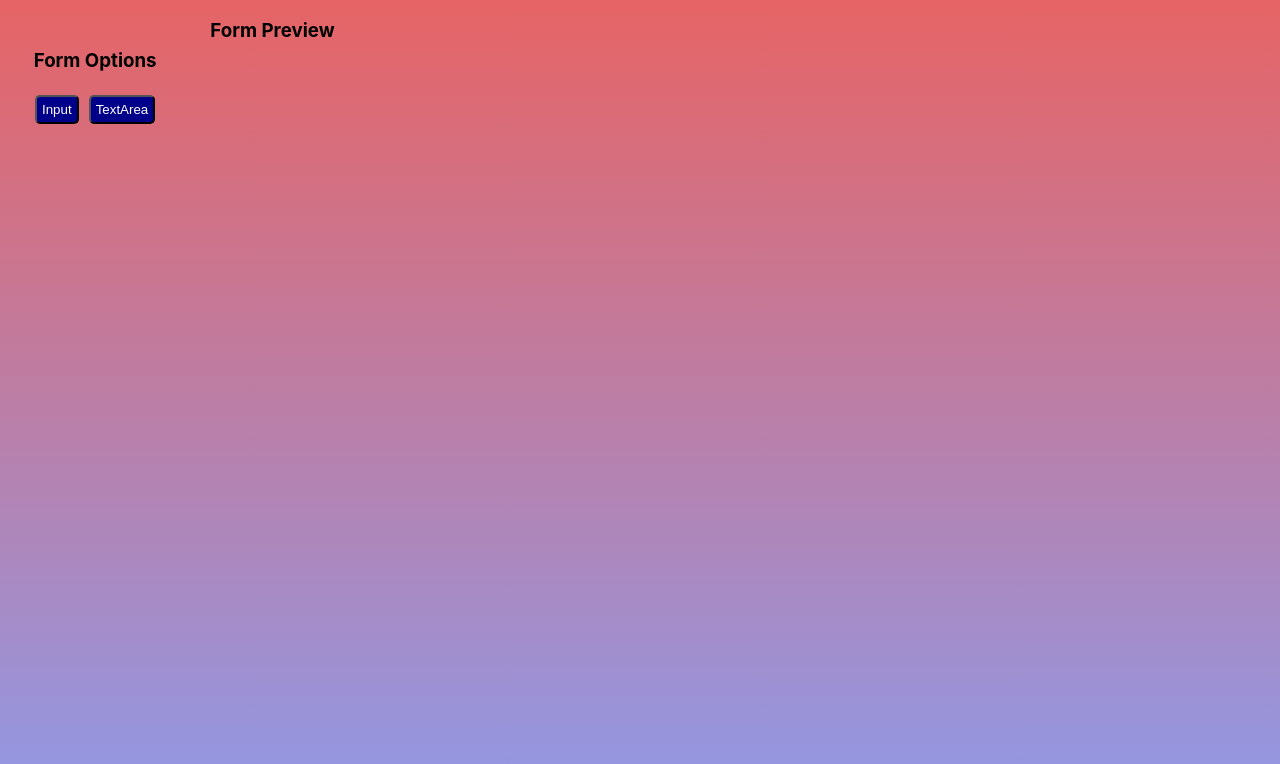
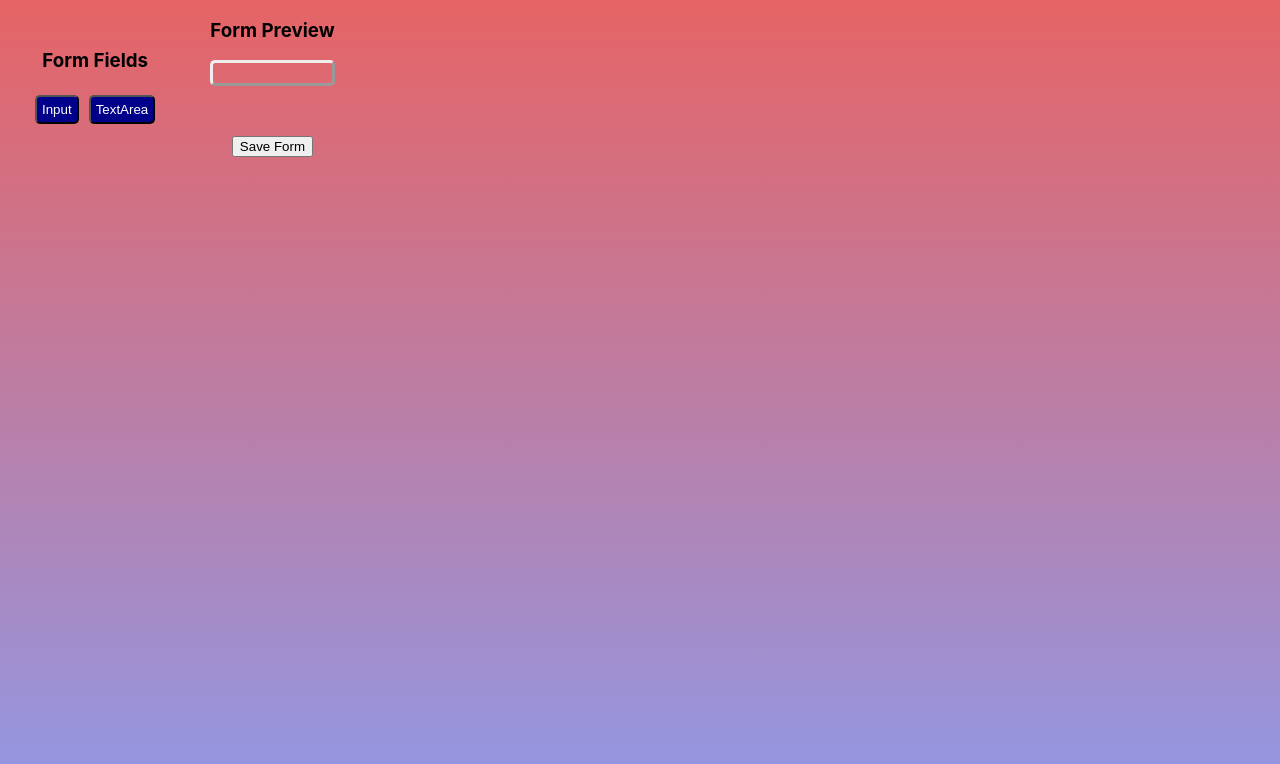
Before and after one commit to BryceCreamCone/form-builder, a React (Create React App) app: page /forms/create in a window 1280 px wide. Shown: the top 764 px of the page. Built offline with nearby package versions, Linux system fonts and the light colour scheme; what react-router-redux would draw is missing.

Commit message:
Styled FormPreview

```diff
--- a/src/actions/actionCreators.js
+++ b/src/actions/actionCreators.js
@@ -3,6 +3,16 @@ export const ADD_FIELD = 'ADD_FIELD';
 export function addField(fieldType) {
   return {
     type: ADD_FIELD,
-    fieldType
+    fieldType,
   }
 }
+
+
+export const SAVE_FORM = 'SAVE_FORM';
+
+export function saveForm(fields) {
+  return {
+    type: SAVE_FORM,
+    fields,
+  }
+}
--- a/src/components/Fields/Fields.jsx
+++ b/src/components/Fields/Fields.jsx
@@ -6,7 +6,7 @@ import { addField } from '../../actions/actionCreators';
 
 const Fields = ({ addField }) => (
   <div className="fields-selector">
-    <h3>Form Options</h3>
+    <h3>Form Fields</h3>
     <button className="field" onClick={(e) => addField(e.target.textContent)}>Input</button>
     <button className="field" onClick={(e) => addField(e.target.textContent)}>TextArea</button>
   </div>
--- a/src/components/FormPreview/FormPreview.jsx
+++ b/src/components/FormPreview/FormPreview.jsx
@@ -1,16 +1,22 @@
 import React from 'react';
 import { connect } from 'react-redux';
 import './formPreview.css';
+import { saveForm } from '../../actions/actionCreators';
 
 class FormPreview extends React.Component {
   render() {
     const { fields } = this.props;
     return (
-      <div className="form-preview">
+      <div className="form-preview-container">
         <h3>Form Preview</h3>
-        {fields.map((field, index) => (
-          <input key={index} placeholder="text input" />
-        ))}
+        <div className="form-preview">
+          {fields.map((field, index) => (
+            <input key={index} placeholder="text input" />
+          ))}
+        </div>
+        <div className="form-preview-footer">
+          <button className="save-form" onSubmit={() => saveForm()}>Save Form</button>
+        </div>
       </div>
     )
   }
--- a/src/components/FormPreview/formPreview.css
+++ b/src/components/FormPreview/formPreview.css
@@ -1,3 +1,18 @@
+.form-preview-container {
+  margin-left: 20px;
+  max-width: 50%;
+}
+
 .form-preview {
-  margin-left: 20px;
+  padding: 10px;
+  border: 3px outset;
+  border-radius: 5px;
 }
+
+.form-preview-footer {
+  text-align: center;
+}
+
+button.save-form {
+  margin-top: 50px;
+}
--- a/src/reducers/forms.js
+++ b/src/reducers/forms.js
@@ -1,5 +1,15 @@
+import { SAVE_FORM } from '../actions/actionCreators';
+
 export default function formState(state = { activeForm: null, forms: [] }, action) {
-  return {
-    ...state,
+  switch (action.type) {
+    case SAVE_FORM:
+      return {
+        ...state,
+        forms: [
+          action.fields,
+        ]
+      }
+    default:
+      return state;
   }
 }
```
